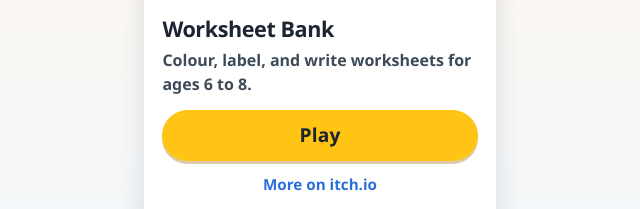
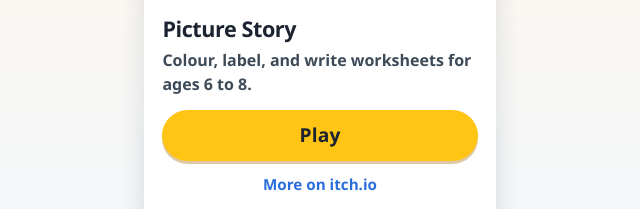
Before and after one commit to jamesjmcx6464/jmcx-games, a plain HTML site: page index.html in a window 1280 px wide. Shown: the part 951-1160 px from the top of the page, 320-960 px from the left. Drawn offline with Linux system fonts and the light colour scheme.

Commit message:
Rename Worksheet Bank to Picture Story

```diff
--- a/index.html
+++ b/index.html
@@ -4,15 +4,15 @@
   <meta charset="utf-8">
   <meta name="viewport" content="width=device-width, initial-scale=1">
   <title>JMCX Games</title>
-  <meta name="description" content="Play James Murray's classroom games in your browser — Word Blitz Classic, Math Blitz Classic, Spirograph Studio, and Worksheet Bank.">
+  <meta name="description" content="Play James Murray's classroom games in your browser — Word Blitz Classic, Math Blitz Classic, Spirograph Studio, and Picture Story.">
   <meta name="theme-color" content="#2a6edb">
   <meta property="og:title" content="JMCX Games">
-  <meta property="og:description" content="Play James Murray's classroom games in your browser — Word Blitz Classic, Math Blitz Classic, Spirograph Studio, and Worksheet Bank.">
+  <meta property="og:description" content="Play James Murray's classroom games in your browser — Word Blitz Classic, Math Blitz Classic, Spirograph Studio, and Picture Story.">
   <meta property="og:type" content="website">
   <meta property="og:image" content="assets/og-image.png">
   <meta name="twitter:card" content="summary_large_image">
   <meta name="twitter:title" content="JMCX Games">
-  <meta name="twitter:description" content="Play James Murray's classroom games in your browser — Word Blitz Classic, Math Blitz Classic, Spirograph Studio, and Worksheet Bank.">
+  <meta name="twitter:description" content="Play James Murray's classroom games in your browser — Word Blitz Classic, Math Blitz Classic, Spirograph Studio, and Picture Story.">
   <meta name="twitter:image" content="assets/og-image.png">
   <link rel="icon" href="assets/favicon.svg" type="image/svg+xml">
   <link rel="icon" href="assets/favicon.ico" sizes="48x48">
@@ -72,10 +72,10 @@
 
       <li class="card">
         <a class="thumb" href="https://worksheet-bank-jmcx.pages.dev" target="_blank" rel="noopener noreferrer">
-          <img src="assets/worksheet-bank.webp" width="960" height="600" alt="Worksheet Bank menu of colour, label, and write worksheets.">
+          <img src="assets/worksheet-bank.webp" width="960" height="600" alt="Picture Story menu of colour, label, and write worksheets.">
         </a>
         <div class="card-body">
-          <h2>Worksheet Bank</h2>
+          <h2>Picture Story</h2>
           <p class="blurb">Colour, label, and write worksheets for ages 6 to 8.</p>
           <a class="play" href="https://worksheet-bank-jmcx.pages.dev" target="_blank" rel="noopener noreferrer">Play</a>
           <a class="itch" href="https://jamesjmcx.itch.io/worksheet-bank" target="_blank" rel="noopener noreferrer">More on itch.io</a>
@@ -99,7 +99,7 @@
       <li><strong>Word Blitz Classic</strong><span>Lead Developer, Adventure Mode Designer, Playtest Note-Taker</span></li>
       <li><strong>Grok Bot</strong><span>Sign-ins, publishing and site setup</span></li>
     </ul>
-    <p class="donate-note">Worksheet Bank pictures drawn with Gemini in Google AI Studio.</p>
+    <p class="donate-note">Picture Story pictures drawn with Gemini in Google AI Studio.</p>
   </dialog>
   <script>
   document.getElementById('creditsOpen').addEventListener('click',function(){document.getElementById('creditsDialog').showModal();});
```
